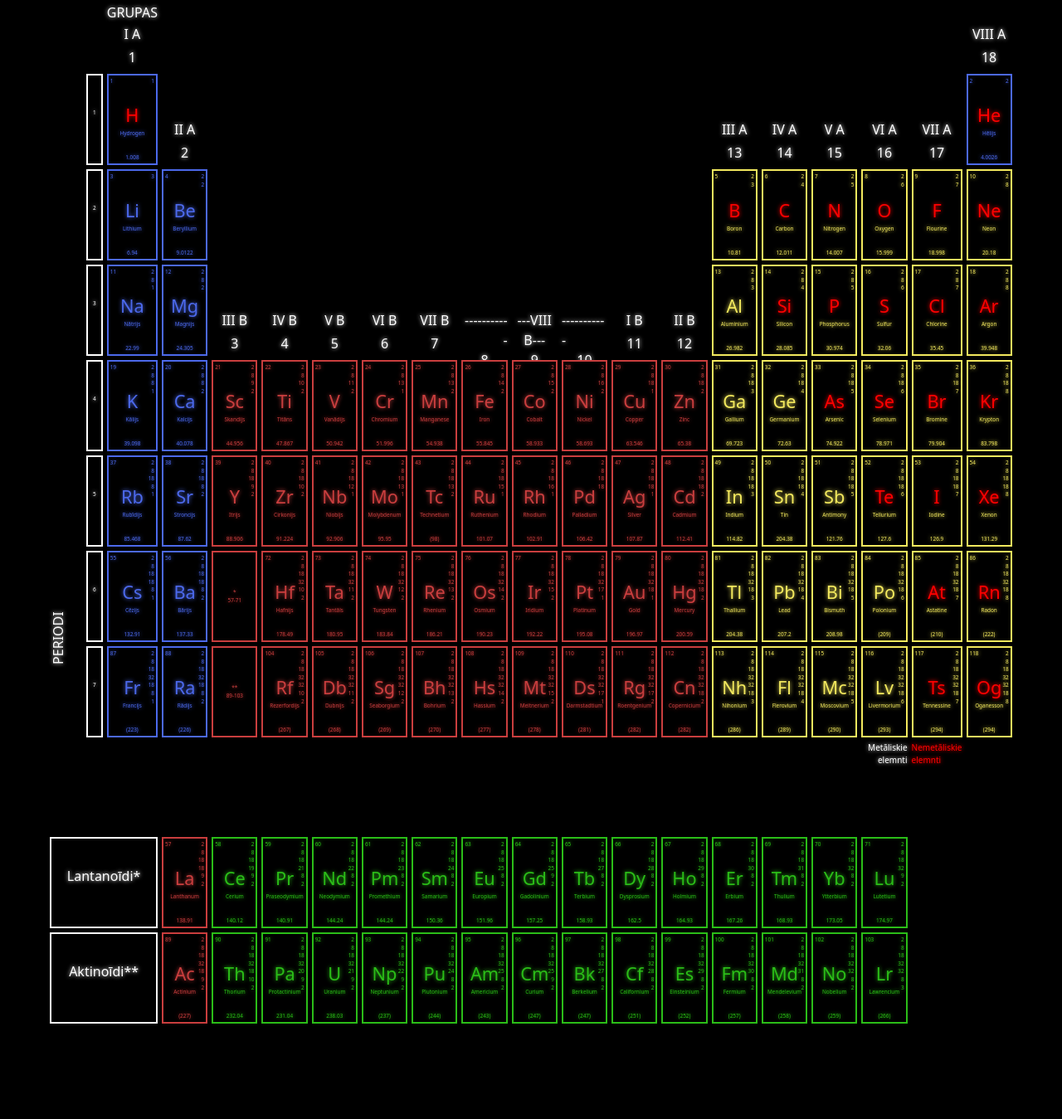
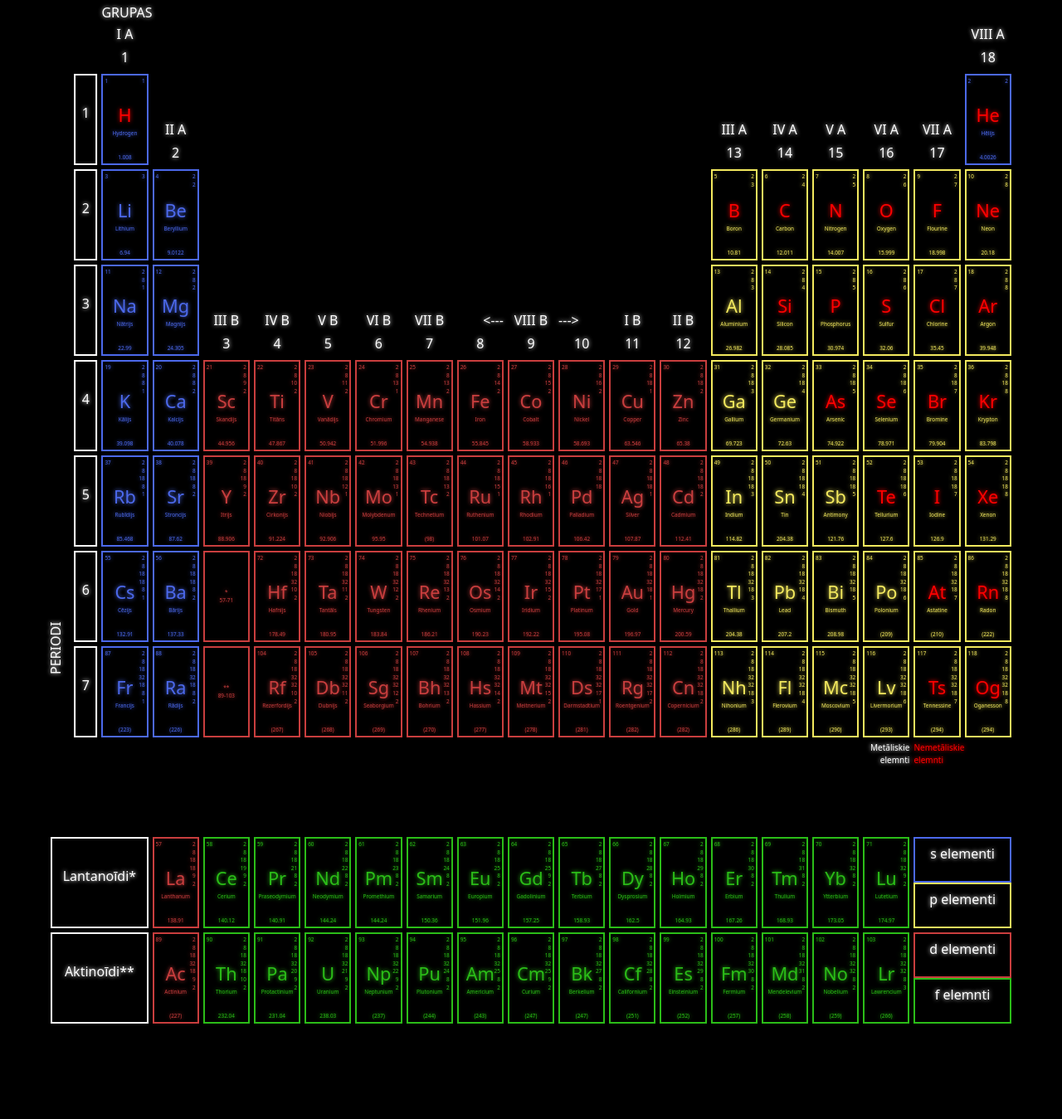
Before and after one commit to ReinisDelvers/Periodic-table, a plain HTML site: page index.html in a window 1280 px wide. Shown: the part 106-1455 px from the top of the page at 83% size. Drawn offline with nearby package versions, Linux system fonts and the light colour scheme.

Commit message:
Update index.html

```diff
--- a/index.html
+++ b/index.html
@@ -16,31 +16,51 @@
     .periodic-table {
       display: grid;
       grid-gap: 5px;
-      grid-template-columns: repeat(21, 1fr);
+      grid-auto-columns: minmax(0, 1fr);
+   grid-auto-flow: column;
     }
 
     .element {
       position: relative;
       font-size: 0.5vw;
-      padding-bottom: 100%;
-      color: rgb(255, 255, 255);
     }
 
     .square {
       position: absolute;
-      left: 0;
-      top: 0;
       width: 100%;
+      height: 100%;
+      border: 2px solid;
+      background: rgb(0, 0, 0);
+      display: flex;
+      justify-content: center;
+      align-items: center;
+    }
+
+    .square1 {
+      width: 100%;
+      height: 50%;
+      border: 2px solid;
+      box-sizing: border-box;
+      background: rgb(0, 0, 0);
+      display: flex;
+      justify-content: center;
+      align-items: center;
+    }
+
+    .square2 {
+      width: 50%;
       height: 100%;
       border: 2px solid;
       box-sizing: border-box;
       background: rgb(0, 0, 0);
       display: flex;
-      flex-direction: column;
       justify-content: center;
       align-items: center;
-      height: 100%;
-    }
+      transform: translateX(100%);
+    }
+
+
+
     .atomic-number {
       position: absolute;
       left: 0;
@@ -74,7 +94,6 @@
       right: 0;
       top: 0;
       list-style: none;
-      margin: 0;
       padding: 2px;
       text-align: right;
     }
@@ -83,21 +102,6 @@
 
     <!--clickable grid-->
     <style>
-      .clickable-cell {
-        display: block;
-        height: 100%;
-        width: 100%;
-        text-decoration: none;
-        color: inherit;
-        cursor: pointer;
-
-      }
-
-      .grid-image {
-        height: 100%;
-        width: 100%;
-        object-fit: cover;
-      }
 
       .popup-container {
         display: none;
@@ -148,6 +152,8 @@
       color: rgb(43, 189, 24);
     }
 
+
+
     </style>
 
     <!--table setup-->
@@ -428,7 +434,7 @@
             </ul>
           </div>
         </a>
-      <!-- ^^^ 1 Colonna ^^^ -->
+       <!-- ^^^ 1 Colonna ^^^ -->
 
         <a href="#" class="element selements c2 r2 clickable-cell" onclick="showPopup('https://www.chemistrylearner.com/wp-content/uploads/2018/07/Beryllium.jpg')">
           <div class="square">
@@ -2434,129 +2440,90 @@
         </a>
         <!---->
 
+
         <!--period numbers and name-->
         <div class="c0 r1" style="color: rgb(255, 255, 255);">
-          <div class="row">
-            <div class="col-6">
-
-            </div>
-            <div class="col-6">
-              <div class="element c6 r6">
-                <div class="square">
-                <p style=" text-align: center;">1</p>
-                </div>
-              </div>
-            </div>
+          <div class="square2">
+            <p style="font-size: medium;">1</p>
           </div>
         </div>
         <div class="c0 r2" style="color: rgb(255, 255, 255);">
-          <div class="row">
-            <div class="col-6">
-
-            </div>
-            <div class="col-6">
-              <div class="element c6 r6">
-                <div class="square">
-                  <p style=" text-align: center;">2</p>
-                </div>
-              </div>
-            </div>
+          <div class="square2">
+            <p style="font-size: medium;">2</p>
           </div>
         </div>
         <div class="c0 r3" style="color: rgb(255, 255, 255);">
-          <div class="row">
-            <div class="col-6">
-
-            </div>
-            <div class="col-6">
-              <div class="element c6 r6">
-                <div class="square">
-                  <p style=" text-align: center;">3</p>
-                </div>
-              </div>
-            </div>
+          <div class="square2">
+            <p style="font-size: medium;">3</p>
           </div>
         </div>
         <div class="c0 r4" style="color: rgb(255, 255, 255);">
-          <div class="row">
-            <div class="col-6">
-
-            </div>
-            <div class="col-6">
-              <div class="element c6 r6">
-                <div class="square">
-                  <p style=" text-align: center;">4</p>
-                </div>
-              </div>
-            </div>
+          <div class="square2">
+            <p style="font-size: medium;">4</p>
           </div>
         </div>
         <div class="c0 r5" style="color: rgb(255, 255, 255);">
-          <div class="row">
-            <div class="col-6">
-
-            </div>
-            <div class="col-6">
-              <div class="element c6 r6">
-                <div class="square">
-                  <p style=" text-align: center;">5</p>
-                </div>
-              </div>
-            </div>
+          <div class="square2">
+            <p style="font-size: medium;">5</p>
           </div>
         </div>
         <div class="c0 r6" style="color: rgb(255, 255, 255);">
-          <div class="row">
-            <div class="col-6">
-
-            </div>
-            <div class="col-6">
-              <div class="element c6 r6">
-                <div class="square">
-                  <p style=" text-align: center;">6</p>
-              </div>
-              </div>
-            </div>
-          </div>
-        </div>
-        <div class="c0 r7" style="color: rgb(255, 255, 255);">
-          <div class="row">
-            <div class="col-6">
-                <p style="rotate: -90deg;">PERIODI</p>
-            </div>
-            <div class="col-6">
-              <div class="element c6 r6">
-                <div class="square">
-                  <p style=" text-align: center;">7</p>
-              </div>
-              </div>
-            </div>
-          </div>
-        </div>
+          <div class="square2">
+            <p style="font-size: medium;">6</p>
+          </div>
+        </div>
+        <div class="c0 r7" style="color: rgb(255, 255, 255); position: relative;">
+          <div style="position: absolute; left: 0; transform: rotate(-90deg); width: 50%;">
+            <p style="font-size: medium;">PERIODI</p>
+          </div>
+          <div class="square2">
+            <p style="font-size: medium;">7</p>
+          </div>
+        </div>
+
 
         <!--spaces-->
         <div class="r0"></div>
         <div class="r8"></div>
         <div class="r11"></div>
+        <div class="c-1"></div>
+        <div class="c19"></div>
+
 
         <!--lan and akt names-->
         <div class="c0 r9 " style="grid-column: 2 / span 2;">
-          <div class="element c6 r6">
-            <div class="square"  style="height: 110px;">
-              <p style="text-align: center; font-size: medium; color: rgb(255, 255, 255);">Lantanoīdi*</p>
+          <div class="element" style=" height: 100%;">
+            <div class="square" style="color: rgb(255, 255, 255);">
+              <p style="font-size: medium; color: rgb(255, 255, 255);">Lantanoīdi*</p>
             </div>
           </div>
         </div>
         <div class="c0 r10" style="grid-column: 2 / span 2;">
-          <div class="element">
-            <div class="square" style="height: 110px;">
-              <p style="text-align: center; font-size: medium; color: rgb(255, 255, 255);">Aktinoīdi**</p>
-            </div>
-          </div>
-        </div>
-
-        <!--element names-->
-
+          <div class="element" style=" height: 100%;">
+            <div class="square" style="color: rgb(255, 255, 255);">
+              <p style="font-size: medium; color: rgb(255, 255, 255);">Aktinoīdi**</p>
+            </div>
+          </div>
+        </div>
+
+
+        <!--element explanations-->
+        <div class="c19 r9" style="grid-column: 19 / span 2;">
+          <div class="square1" style="color: rgb(76, 105, 235);">
+            <p style="font-size: medium; color: rgb(255, 255, 255);">s elementi</p>
+          </div>
+          <div class="square1" style="color: rgb(243, 233, 94);";>
+            <p style="font-size: medium; color: rgb(255, 255, 255);">p elementi</p>
+          </div>
+        </div>
+        <div class="c19 r10" style="grid-column: 19 / span 2;">
+          <div class="square1" style="color: rgb(201, 62, 62);">
+            <p style="font-size: medium; color: rgb(255, 255, 255);">d elementi</p>
+          </div>
+          <div class="square1" style="color: rgb(43, 189, 24);">
+            <p style="font-size: medium; color: rgb(255, 255, 255);">f elemnti</p>
+          </div>
+        </div>
 
 
         <!--group numbers-->
@@ -2629,7 +2596,7 @@
 
           </div>
           <div class="row" style="height: 55px;">
-          <p style="margin: 0; text-align: right;">-----------</p>
+          <p style="margin: 0; text-align: right;"><---</p>
           <p style="margin: 0; text-align: center;">8</p>
           </div>
         </div>
@@ -2638,7 +2605,7 @@
 
           </div>
           <div class="row" style="height: 55px;">
-          <p style="margin: 0;">---VIII B---</p>
+          <p style="margin: 0;">VIII B</p>
           <p style="margin: 0;">9</p>
           </div>
         </div>
@@ -2647,7 +2614,7 @@
 
           </div>
           <div class="row" style="height: 55px;">
-          <p style="margin: 0; text-align: left;">-----------</p>
+          <p style="margin: 0; text-align: left;">---></p>
           <p style="margin: 0; text-align: center;">10</p>
           </div>
         </div>
@@ -2732,13 +2699,14 @@
           <p style="margin: 0;">Nemetāliskie</p>
           <p>elemnti</p>
         </div>
-
       </div>
+
 
       <!--popup container-->
       <div id="popup" class="popup-container" onclick="hidePopup()">
-        <img id="popupImage" class="popup-iamge" src="" alt="Popup Image">
+        <img id="popupImage" class="popup-iamge" src="">
       </div>
+
 
       <!--arrows-->
 
```
